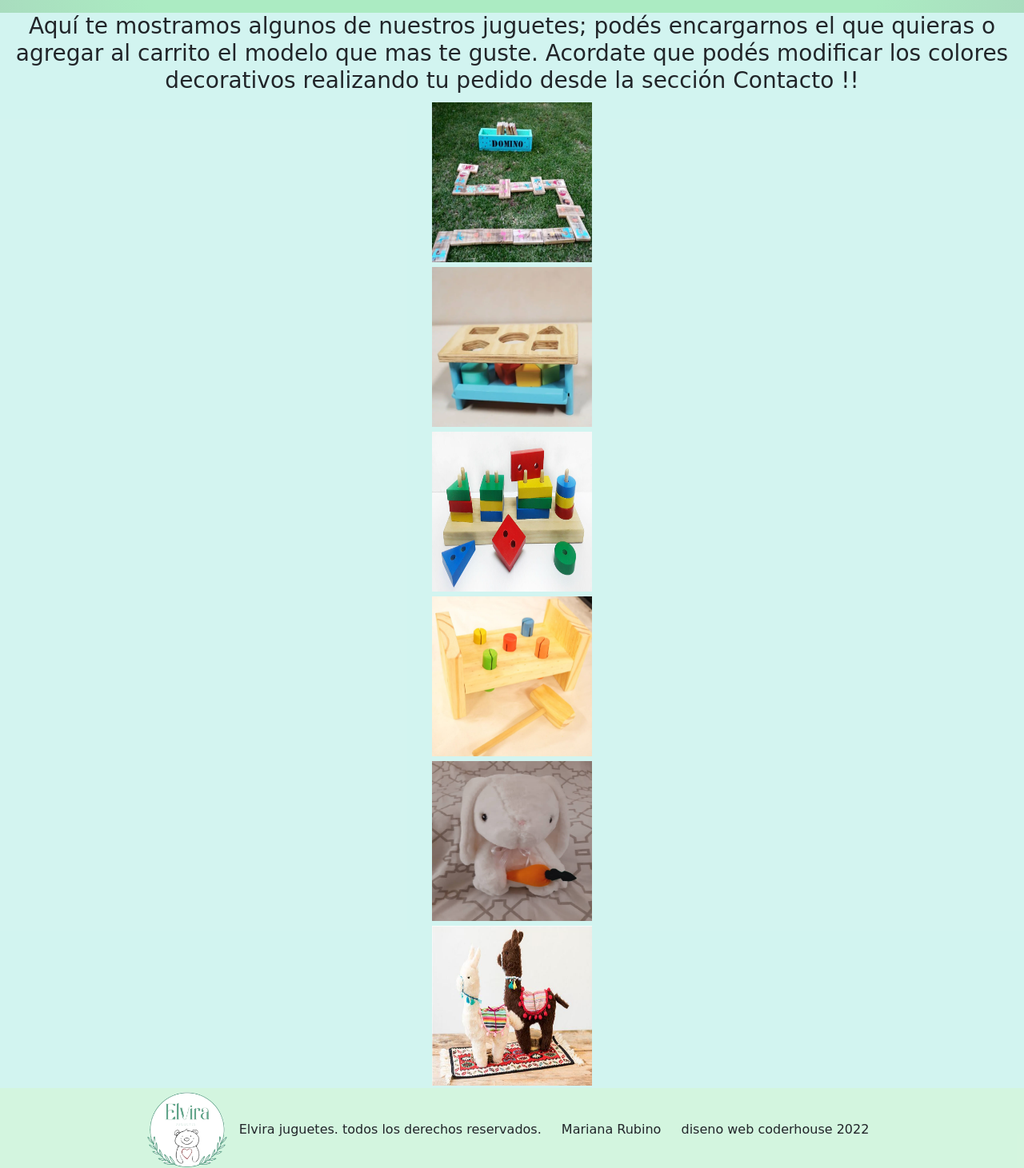
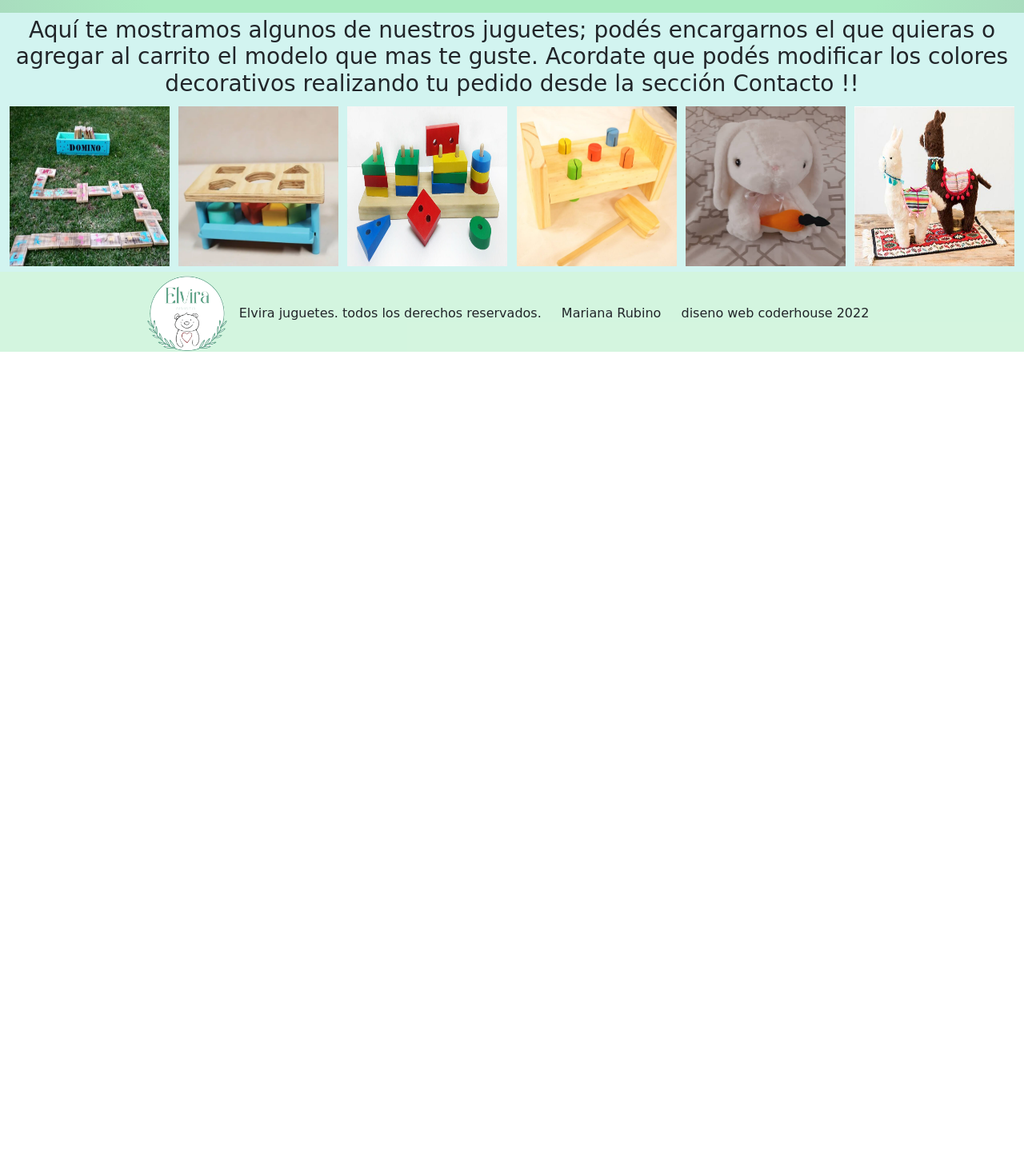
Before and after one commit to marianarubino/primer_repo, a website: page html/juguetes.html in a window 1280 px wide. Shown: the part 360-1821 px from the top of the page at 80% size. After the commit the page ends 800 px from the top, so only its background shows below. Drawn offline with nearby package versions, Linux system fonts and the light colour scheme; a web font is replaced by a local one.

Commit message:
retoque responsive

```diff
--- a/html/juguetes.html
+++ b/html/juguetes.html
@@ -56,20 +56,10 @@
       <h3>Aquí te mostramos algunos de nuestros juguetes; podés encargarnos el que quieras o agregar al carrito el modelo que mas te guste. Acordate que podés modificar los colores decorativos realizando tu pedido desde la sección Contacto !! </h3>
       <section class="producto">
         <img class="productoJuguetes" src="../imagenes/juguetes/domino.jpg" alt="foto de juguete domino de madera">
-        </section>
-        <section class="producto">
         <img class="productoJuguetes" src="../imagenes/juguetes/jugueteEncastreMadera.webp" alt="juguete encastre de madera">
-        </section>
-        <section class="producto">
         <img class="productoJuguetes" src="../imagenes/juguetes/madera-encastre.jpeg" alt="juguete encastre de madera grande">
-        </section>
-        <section class="producto">
         <img class="productoJuguetes" src="../imagenes/juguetes/madera-martillo.jpeg" alt="juguete de madera con martillo">
-        </section>
-        <section class="producto">
         <img class="productoJuguetes" src="../imagenes/juguetes/juguete conejo.jpeg" alt="peluche de conejo">
-        </section>
-        <section class="producto">
         <img class="productoJuguetes" src="../imagenes/juguetes/muneco3.jpeg" alt="peluche de llamas">
       </section>
     </main>
--- a/sass/_cuerpo.scss
+++ b/sass/_cuerpo.scss
@@ -16,7 +16,8 @@ justify-content: center;}
     height: 200px;
 }
 .producto{
-    display: inline-block;
+    flex-direction: column;
+    justify-content: center;
 }
 
 .productoJuguetes, .productoDeco1 {
```
Also changed, not shown: html/mas pequenos.html (+0 -9 lines), styles/main.css, 1 other file. Lines whose indentation alone changed are shown as unchanged.
